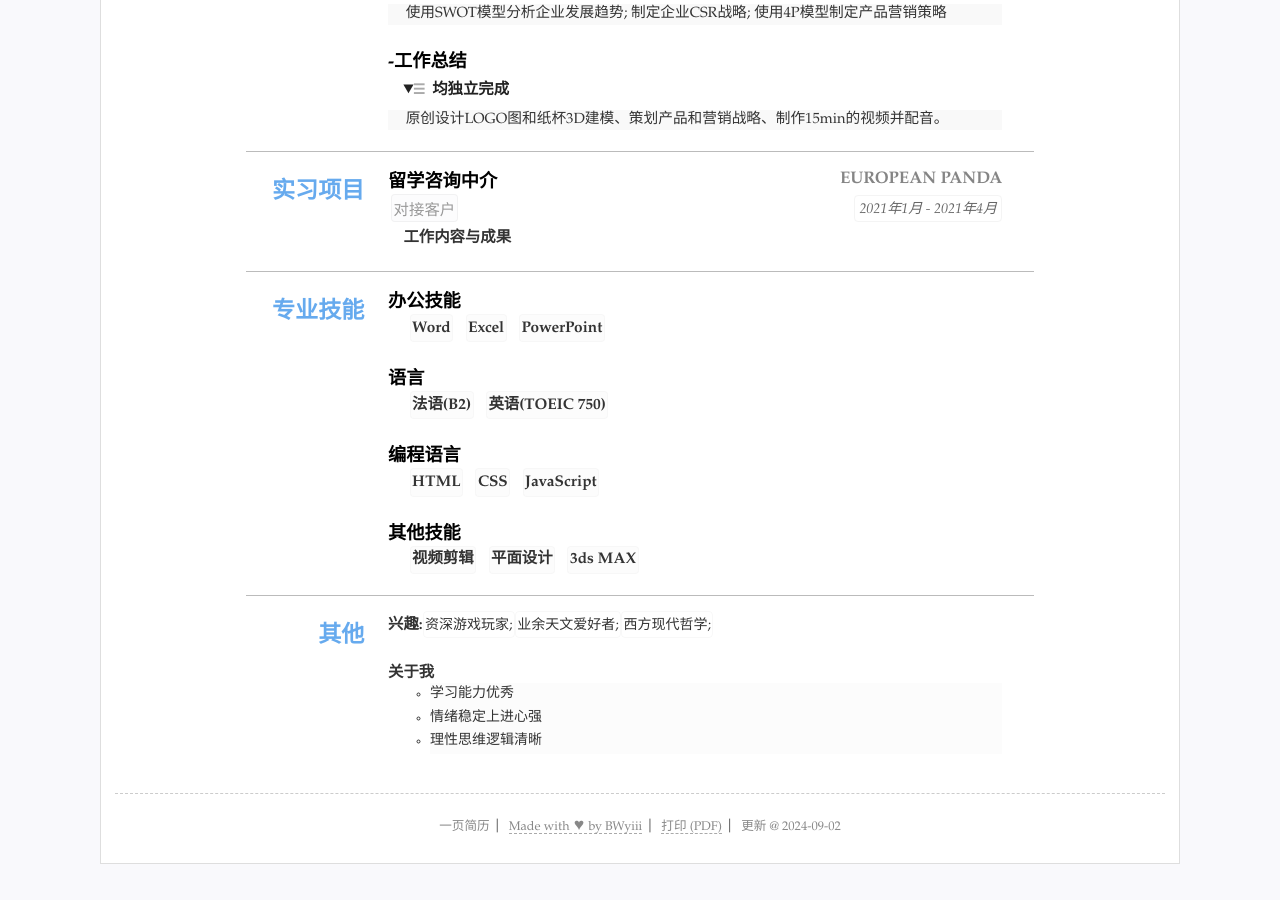
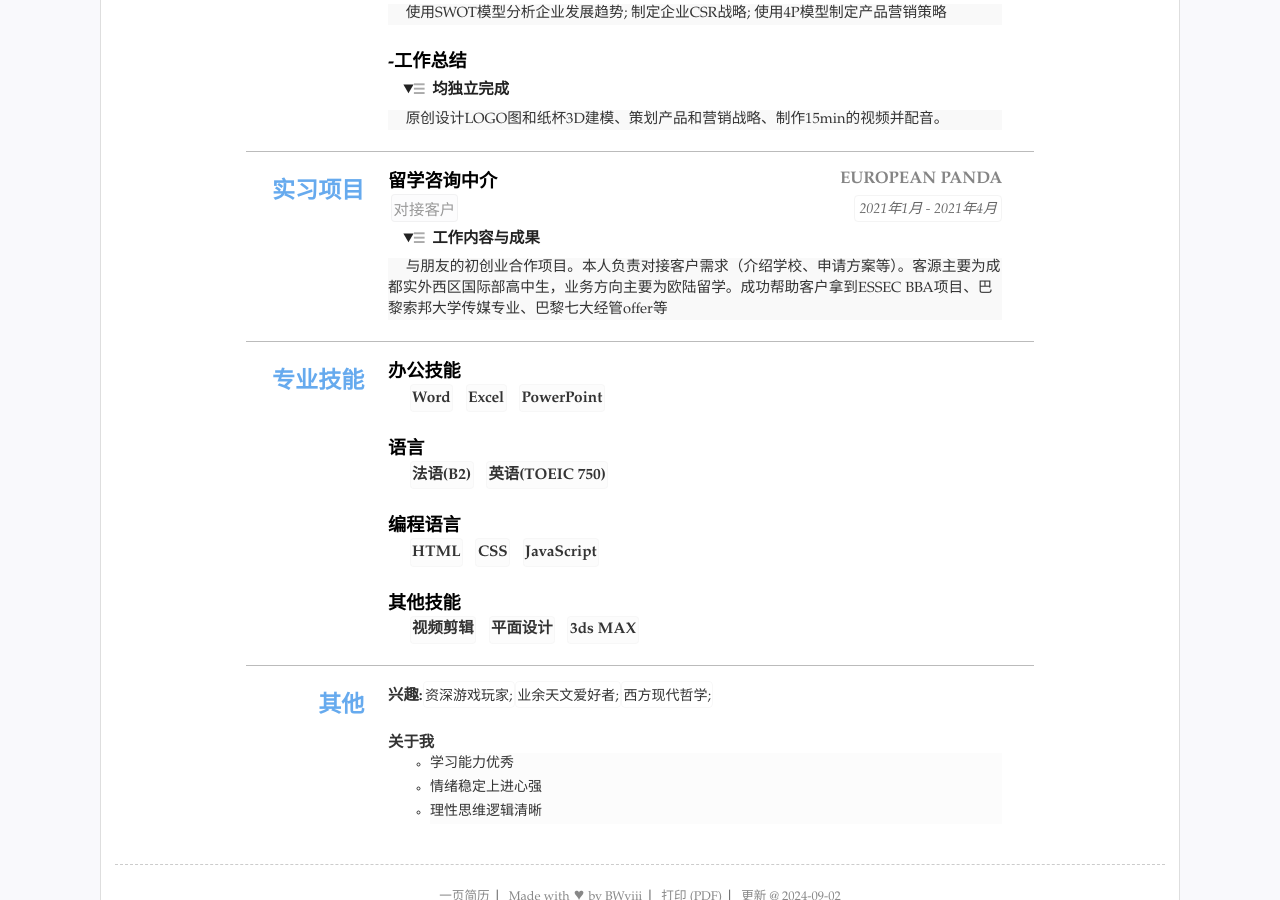
Before and after one commit to BWyiii/-, a Jekyll site: the page built from index.html, in a window 1280 px wide and 900 px high, scrolled down 535 px. Built offline with Jekyll 4.4.1, drawn with Linux system fonts in a browser that asks for light colours.

Commit message:
Update resume.yml

```diff
--- a/_data/resume.yml
+++ b/_data/resume.yml
@@ -60,6 +60,7 @@ main: #简历主要内容，
     - 对接客户
     duration: 2021年1月 - 2021年4月
     summary: 工作内容与成果
+    detail: 与朋友的初创业合作项目。本人负责对接客户需求（介绍学校、申请方案等）。客源主要为成都实外西区国际部高中生，业务方向主要为欧陆留学。成功帮助客户拿到ESSEC BBA项目、巴黎索邦大学传媒专业、巴黎七大经管offer等
     open: open
 
 - type: skills
```
